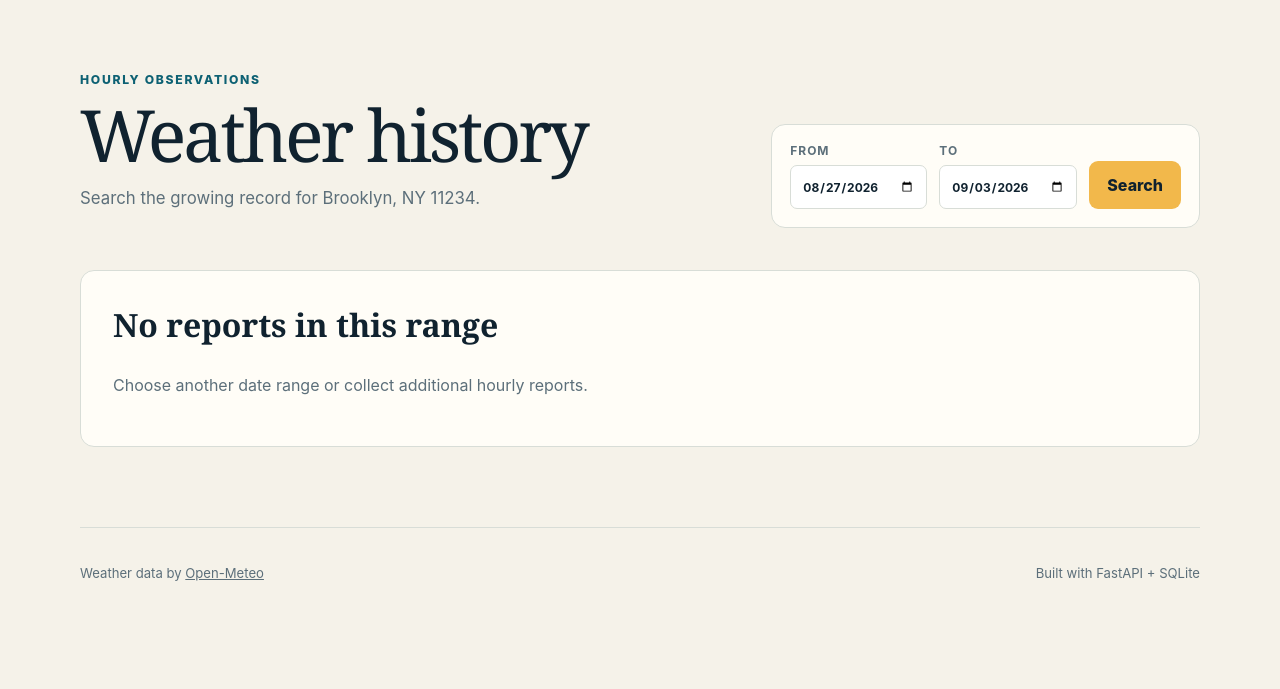
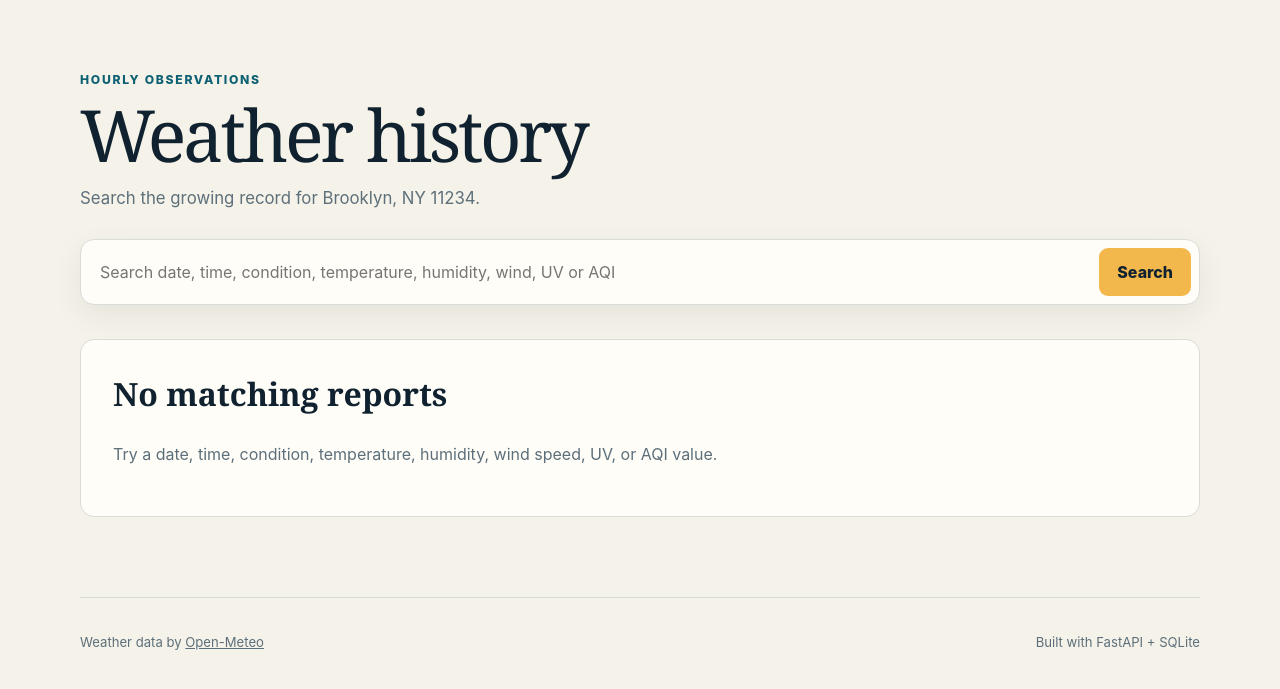
Before and after one commit to Mredozubov/azure-api-learning, a FastAPI app: page /history in a window 1280 px wide. Shown: the part 82-771 px from the top of the page. Run offline with FastAPI, Linux system fonts and the light colour scheme; data that the repository does not hold is empty.

Commit message:
Improve Eastern time navigation and history search

```diff
--- a/app/main.py
+++ b/app/main.py
@@ -9,12 +9,13 @@ from typing import Annotated
 from zoneinfo import ZoneInfo
 
 from fastapi import FastAPI, HTTPException, Query, Request
+from fastapi.openapi.docs import get_swagger_ui_html
 from fastapi.responses import HTMLResponse
 from fastapi.staticfiles import StaticFiles
 from fastapi.templating import Jinja2Templates
 
 from app.config import LOCATION_NAME, TIMEZONE, ZIP_CODE
-from app.display import time_ago
+from app.display import eastern_time, report_matches_search, time_ago
 from app.models import StoredWeatherReport, WeatherHistory
 from app.storage import get_latest_report, get_weather_history, initialize_storage
 from app.weather_codes import weather_label
@@ -33,12 +34,38 @@ app = FastAPI(
     description="Hourly weather history for Brooklyn, New York ZIP code 11234.",
     version="0.2.0",
     lifespan=lifespan,
+    docs_url=None,
 )
 
 APP_DIRECTORY = Path(__file__).parent
 app.mount("/static", StaticFiles(directory=APP_DIRECTORY / "static"), name="static")
 templates = Jinja2Templates(directory=APP_DIRECTORY / "templates")
 templates.env.globals["weather_label"] = weather_label
+templates.env.globals["eastern_time"] = eastern_time
+
+
+@app.get("/docs", response_class=HTMLResponse, include_in_schema=False)
+def api_documentation() -> HTMLResponse:
+    """Show Swagger API documentation with a return-to-website link."""
+
+    swagger = get_swagger_ui_html(
+        openapi_url=app.openapi_url,
+        title=f"{app.title} - API documentation",
+    )
+    back_link_style = """
+    <style>
+      .weather-back { display:block; padding:12px 18px; color:white;
+        background:#093f4c; font:600 14px system-ui; text-decoration:none; }
+      .weather-back:hover { background:#0d6173; }
+    </style>
+    """
+    html = swagger.body.decode().replace(
+        "</head>", f"{back_link_style}</head>"
+    )
+    html = html.replace(
+        "<body>", '<body><a class="weather-back" href="/">← Current weather</a>'
+    )
+    return HTMLResponse(html)
 
 
 @app.get("/", response_class=HTMLResponse, tags=["Pages"])
@@ -118,43 +145,39 @@ def read_weather_history(
 @app.get("/history", response_class=HTMLResponse, tags=["Pages"])
 def read_history_page(
     request: Request,
-    start: date | None = None,
-    end: date | None = None,
+    q: Annotated[str, Query(max_length=100)] = "",
     page: Annotated[int, Query(ge=1)] = 1,
 ) -> HTMLResponse:
-    """Show a searchable table of collected weather reports."""
+    """Search every displayed history category with one text field."""
 
-    today = datetime.now(ZoneInfo(TIMEZONE)).date()
-    selected_end = end or today
-    selected_start = start or (selected_end - timedelta(days=7))
-    error = None
-    reports: list[StoredWeatherReport] = []
-    total = 0
-    total_pages = 0
-    if selected_end < selected_start:
-        error = "The end date must be on or after the start date."
+    query = q.strip()
+    start_at = datetime(1970, 1, 1, tzinfo=UTC)
+    end_before = datetime.now(UTC) + timedelta(days=1)
+    if query:
+        all_reports, _ = get_weather_history(
+            ZIP_CODE, start_at, end_before, 1, 1_000_000
+        )
+        matching = [
+            report
+            for report in all_reports
+            if report_matches_search(report, query)
+        ]
+        total = len(matching)
+        offset = (page - 1) * 25
+        reports = matching[offset : offset + 25]
     else:
-        local_zone = ZoneInfo(TIMEZONE)
-        start_at = datetime.combine(
-            selected_start, time.min, local_zone
-        ).astimezone(UTC)
-        end_before = datetime.combine(
-            selected_end + timedelta(days=1), time.min, local_zone
-        ).astimezone(UTC)
         reports, total = get_weather_history(
             ZIP_CODE, start_at, end_before, page, 25
         )
-        total_pages = ceil(total / 25)
+    total_pages = ceil(total / 25)
     return templates.TemplateResponse(
         request=request,
         name="history.html",
         context={
             "reports": reports,
-            "start": selected_start.isoformat(),
-            "end": selected_end.isoformat(),
+            "query": query,
             "page": page,
             "total": total,
             "total_pages": total_pages,
-            "error": error,
         },
     )
--- a/app/static/styles.css
+++ b/app/static/styles.css
@@ -42,9 +42,12 @@ dd { margin: 9px 0 0; font-family: Georgia, serif; font-size: 1.8rem; }
 .page-action { margin-top: 25px; display: flex; justify-content: space-between; align-items: center; color: var(--muted); font-size: .88rem; }
 .button, button { display: inline-flex; align-items: center; gap: 24px; padding: 14px 18px; border: 0; border-radius: 9px; background: var(--sun); color: var(--ink); font: inherit; font-weight: 800; text-decoration: none; cursor: pointer; }
 .button:hover, button:hover { background: #ffc95e; }
-.history-heading { display: flex; justify-content: space-between; gap: 60px; align-items: end; margin-bottom: 42px; }
+.history-heading { margin-bottom: 34px; }
 .history-heading h1 { font-size: clamp(2.5rem, 6vw, 4.5rem); }
-.date-form { display: flex; gap: 12px; align-items: end; padding: 18px; border: 1px solid var(--line); background: var(--panel); border-radius: 14px; }
+.history-search { display: flex; gap: 10px; width: 100%; margin-top: 28px; padding: 8px; border: 1px solid var(--line); background: var(--panel); border-radius: 14px; box-shadow: 0 10px 30px rgba(18, 42, 48, .07); }
+.history-search input { flex: 1; border: 0; background: transparent; }
+.history-search input:focus { outline: 2px solid var(--blue); outline-offset: 2px; border-radius: 6px; }
+.visually-hidden { position: absolute; width: 1px; height: 1px; padding: 0; margin: -1px; overflow: hidden; clip: rect(0, 0, 0, 0); white-space: nowrap; border: 0; }
 label { display: grid; gap: 7px; color: var(--muted); font-size: .75rem; font-weight: 750; text-transform: uppercase; letter-spacing: .08em; }
 input { min-height: 44px; padding: 0 11px; border: 1px solid var(--line); border-radius: 7px; color: var(--ink); background: white; font: inherit; }
 .table-summary { margin-bottom: 12px; color: var(--muted); }
@@ -76,8 +79,6 @@ footer { min-height: 90px; display: flex; justify-content: space-between; align-
   .current-primary h2 { margin-top: 42px; }
   .metrics-grid { padding: 1px; }
   .metrics-grid div { padding: 20px; }
-  .page-action, .history-heading, footer { align-items: flex-start; flex-direction: column; gap: 18px; }
-  .date-form { width: 100%; flex-wrap: wrap; }
-  .date-form label { flex: 1 1 130px; }
-  .date-form input { width: 100%; }
+  .page-action, footer { align-items: flex-start; flex-direction: column; gap: 18px; }
+  .history-search { align-items: stretch; }
 }
--- a/app/templates/history.html
+++ b/app/templates/history.html
@@ -7,24 +7,22 @@
       <h1>Weather history</h1>
       <p>Search the growing record for Brooklyn, NY 11234.</p>
     </div>
-    <form class="date-form" action="/history" method="get">
-      <label>From<input type="date" name="start" value="{{ start }}" required></label>
-      <label>To<input type="date" name="end" value="{{ end }}" required></label>
+    <form class="history-search" action="/history" method="get" role="search">
+      <label class="visually-hidden" for="history-query">Search weather history</label>
+      <input id="history-query" type="search" name="q" value="{{ query }}" placeholder="Search date, time, condition, temperature, humidity, wind, UV or AQI">
       <button type="submit">Search</button>
     </form>
   </section>
 
-  {% if error %}
-    <p class="notice error" role="alert">{{ error }}</p>
-  {% elif reports %}
-    <div class="table-summary"><strong>{{ total }}</strong> observations found</div>
+  {% if reports %}
+    <div class="table-summary"><strong>{{ total }}</strong> observations{% if query %} matching “{{ query }}”{% else %} found{% endif %}</div>
     <div class="table-wrap">
       <table>
-        <thead><tr><th>Date & time (UTC)</th><th>Conditions</th><th>Temperature</th><th>Humidity</th><th>Wind</th><th>UV</th><th>AQI</th></tr></thead>
+        <thead><tr><th>Date & time (Eastern)</th><th>Conditions</th><th>Temperature</th><th>Humidity</th><th>Wind</th><th>UV</th><th>AQI</th></tr></thead>
         <tbody>
           {% for report in reports %}
             <tr>
-              <td>{{ report.observed_at.strftime('%b %d, %Y · %I:%M %p') }}</td>
+              <td>{{ eastern_time(report.observed_at).strftime('%b %d, %Y · %I:%M %p %Z') }}</td>
               <td>{{ weather_label(report.weather_code) }}</td>
               <td>{{ report.temperature_f ~ '°F' if report.temperature_f is not none else '—' }}</td>
               <td>{{ report.relative_humidity_percent ~ '%' if report.relative_humidity_percent is not none else '—' }}</td>
@@ -37,14 +35,14 @@
       </table>
     </div>
     <nav class="pagination" aria-label="History pages">
-      {% if page > 1 %}<a href="/history?start={{ start }}&end={{ end }}&page={{ page - 1 }}">← Previous</a>{% else %}<span></span>{% endif %}
+      {% if page > 1 %}<a href="/history?q={{ query | urlencode }}&page={{ page - 1 }}">← Previous</a>{% else %}<span></span>{% endif %}
       <span>Page {{ page }} of {{ total_pages }}</span>
-      {% if page < total_pages %}<a href="/history?start={{ start }}&end={{ end }}&page={{ page + 1 }}">Next →</a>{% else %}<span></span>{% endif %}
+      {% if page < total_pages %}<a href="/history?q={{ query | urlencode }}&page={{ page + 1 }}">Next →</a>{% else %}<span></span>{% endif %}
     </nav>
   {% else %}
     <section class="empty-state compact">
-      <h2>No reports in this range</h2>
-      <p>Choose another date range or collect additional hourly reports.</p>
+      <h2>No matching reports</h2>
+      <p>Try a date, time, condition, temperature, humidity, wind speed, UV, or AQI value.</p>
     </section>
   {% endif %}
 {% endblock %}
--- a/app/templates/index.html
+++ b/app/templates/index.html
@@ -10,7 +10,7 @@
   {% if report %}
     <section class="current-card" aria-labelledby="current-heading">
       <div class="current-primary">
-        <p class="timestamp">Latest observation · {{ report.observed_at.strftime('%b %d, %Y · %I:%M %p UTC') }}</p>
+        <p class="timestamp">Latest observation · {{ eastern_time(report.observed_at).strftime('%b %d, %Y · %I:%M %p %Z') }}</p>
         <h2 id="current-heading">{{ weather_label(report.weather_code) }}</h2>
         <p class="temperature">{{ report.temperature_f | round | int if report.temperature_f is not none else '—' }}<sup>°F</sup></p>
         <p>Feels like {{ (report.apparent_temperature_f | round | int) ~ '°F' if report.apparent_temperature_f is not none else '—' }}</p>
@@ -26,7 +26,7 @@
     </section>
     <div class="page-action">
       <a class="button" href="/history">Explore weather history <span aria-hidden="true">→</span></a>
-      <span>Updated {{ last_updated_age }} · {{ report.collected_at.strftime('%b %d at %I:%M %p UTC') }}</span>
+      <span>Updated {{ last_updated_age }} · {{ eastern_time(report.collected_at).strftime('%b %d at %I:%M %p %Z') }}</span>
     </div>
   {% else %}
     <section class="empty-state">
```
Also changed, not shown: LEARNING_GUIDE.md (+4 -2 lines), app/display.py (+36 -0 lines), tests/test_display.py (+9 -1 lines), tests/test_main.py (+36 -4 lines), README.md.
